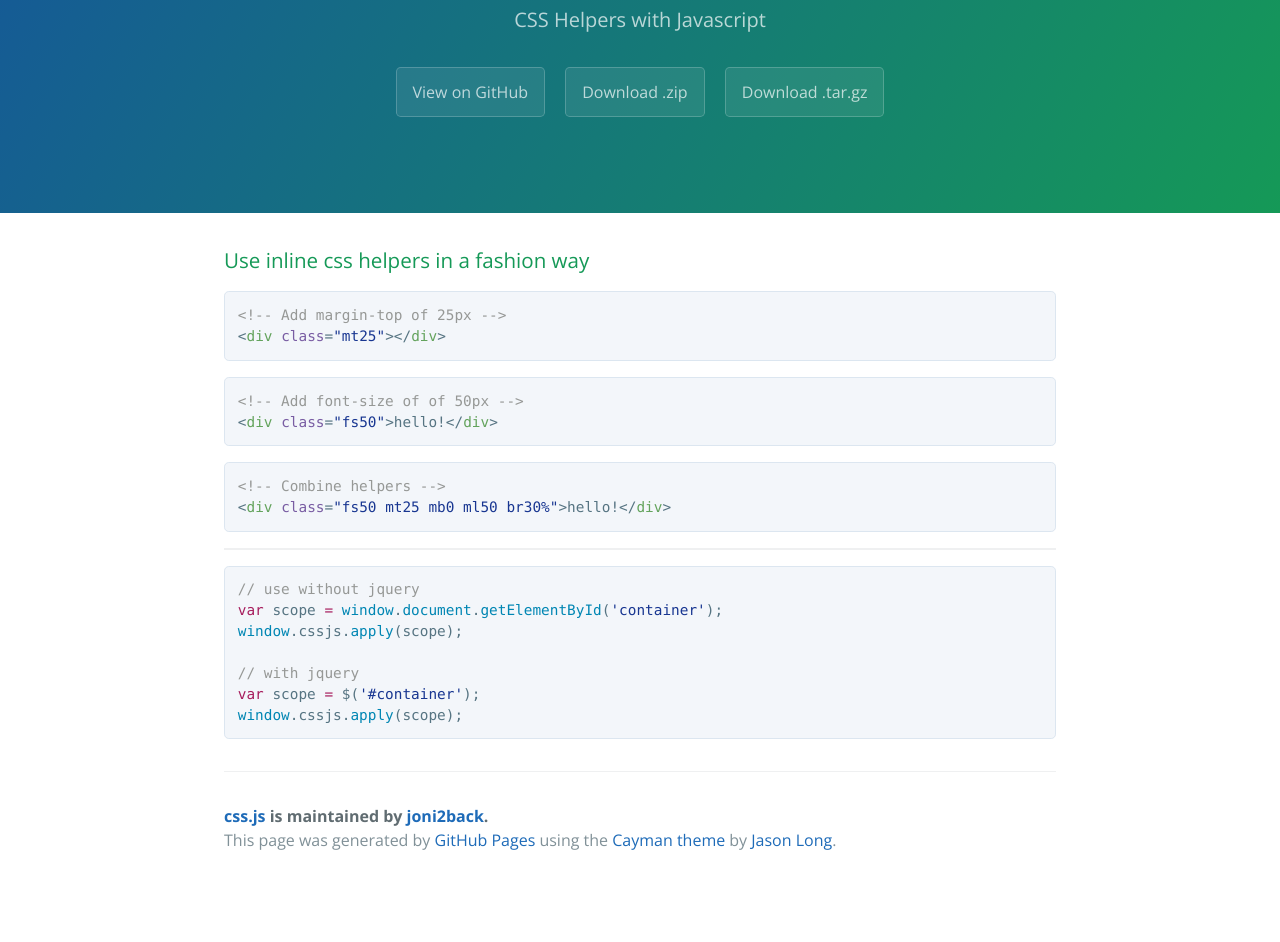
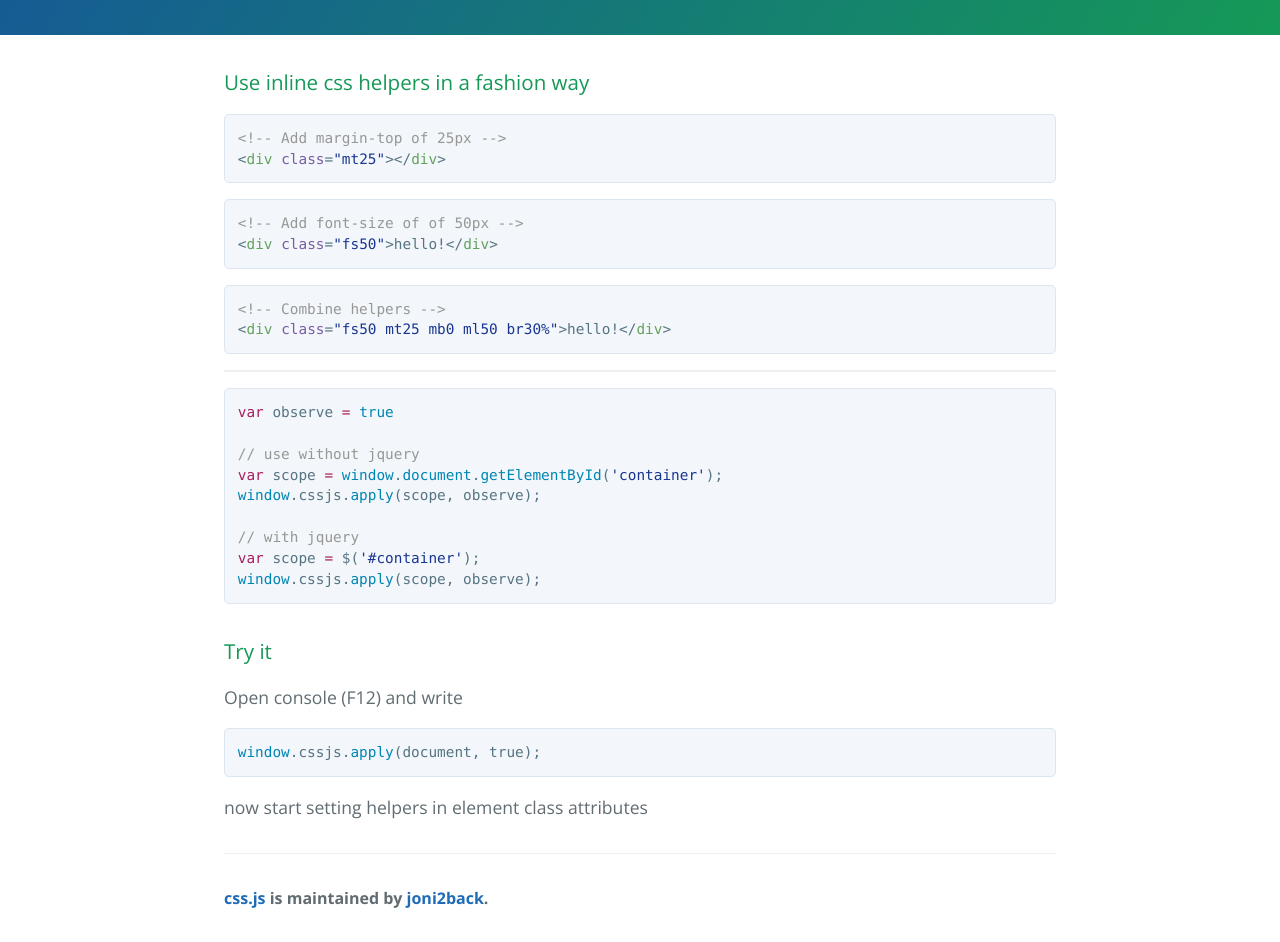
Before and after one commit to joni2back/inline.js, a plain HTML site: page index.html in a window 1280 px wide. Shown: the part 170-1112 px from the top of the page. Before the commit the page ends 1054 px from the top, so only its background shows below. Drawn offline with nearby package versions, Linux system fonts and the light colour scheme.

Commit message:
redesign gh-pages

```diff
--- a/index.html
+++ b/index.html
@@ -8,14 +8,12 @@
     <link href='http://fonts.googleapis.com/css?family=Open+Sans:400,700' rel='stylesheet' type='text/css'>
     <link rel="stylesheet" type="text/css" href="stylesheets/stylesheet.css" media="screen">
     <link rel="stylesheet" type="text/css" href="stylesheets/github-light.css" media="screen">
+    <script type="text/javascript" src="https://raw.githubusercontent.com/joni2back/css.js/master/css.js"></script>
   </head>
   <body>
     <section class="page-header">
       <h1 class="project-name">css.js</h1>
       <h2 class="project-tagline">CSS Helpers with Javascript</h2>
-      <a href="https://github.com/joni2back/css.js" class="btn">View on GitHub</a>
-      <a href="https://github.com/joni2back/css.js/zipball/master" class="btn">Download .zip</a>
-      <a href="https://github.com/joni2back/css.js/tarball/master" class="btn">Download .tar.gz</a>
     </section>
 
     <section class="main-content">
@@ -33,18 +31,25 @@
 
 <hr>
 
-<div class="highlight highlight-js"><pre><span class="pl-c">// use without jquery</span>
+<div class="highlight highlight-js"><pre><span class="pl-k">var</span> observe <span class="pl-k">=</span> <span class="pl-c1">true</span>
+
+<span class="pl-c">// use without jquery</span>
 <span class="pl-k">var</span> scope <span class="pl-k">=</span> <span class="pl-c1">window</span>.<span class="pl-c1">document</span>.<span class="pl-c1">getElementById</span>(<span class="pl-s"><span class="pl-pds">'</span>container<span class="pl-pds">'</span></span>);
-<span class="pl-c1">window</span>.cssjs.<span class="pl-c1">apply</span>(scope);
+<span class="pl-c1">window</span>.cssjs.<span class="pl-c1">apply</span>(scope, observe);
 
 <span class="pl-c">// with jquery</span>
 <span class="pl-k">var</span> scope <span class="pl-k">=</span> $(<span class="pl-s"><span class="pl-pds">'</span>#container<span class="pl-pds">'</span></span>);
-<span class="pl-c1">window</span>.cssjs.<span class="pl-c1">apply</span>(scope);</pre></div>
+<span class="pl-c1">window</span>.cssjs.<span class="pl-c1">apply</span>(scope, observe);</pre></div>
+
+      <h3><a id="use-inline-css-helpers-in-a-fashion-way" class="anchor" href="#use-inline-css-helpers-in-a-fashion-way" aria-hidden="true"><span class="octicon octicon-link"></span></a>Try it</h3>
+
+      <p>Open console (F12) and write</p>
+
+      <div class="highlight highlight-js"><pre><span class="pl-c1">window</span>.cssjs.<span class="pl-c1">apply</span>(document, true);</pre></div></pre></div>
+      <p>now start setting helpers in element class attributes</p>
 
       <footer class="site-footer">
         <span class="site-footer-owner"><a href="https://github.com/joni2back/css.js">css.js</a> is maintained by <a href="https://github.com/joni2back">joni2back</a>.</span>
-
-        <span class="site-footer-credits">This page was generated by <a href="https://pages.github.com">GitHub Pages</a> using the <a href="https://github.com/jasonlong/cayman-theme">Cayman theme</a> by <a href="https://twitter.com/jasonlong">Jason Long</a>.</span>
       </footer>
 
     </section>
--- a/stylesheets/stylesheet.css
+++ b/stylesheets/stylesheet.css
@@ -61,11 +61,11 @@ a {
 
 @media screen and (min-width: 64em) {
   .page-header {
-    padding: 5rem 6rem; } }
+    padding: 2rem 6rem; } }
 
 @media screen and (min-width: 42em) and (max-width: 64em) {
   .page-header {
-    padding: 3rem 4rem; } }
+    padding: 1rem 4rem; } }
 
 @media screen and (max-width: 42em) {
   .page-header {
@@ -88,7 +88,7 @@ a {
     font-size: 1.75rem; } }
 
 .project-tagline {
-  margin-bottom: 2rem;
+
   font-weight: normal;
   opacity: 0.7; }
 
```
